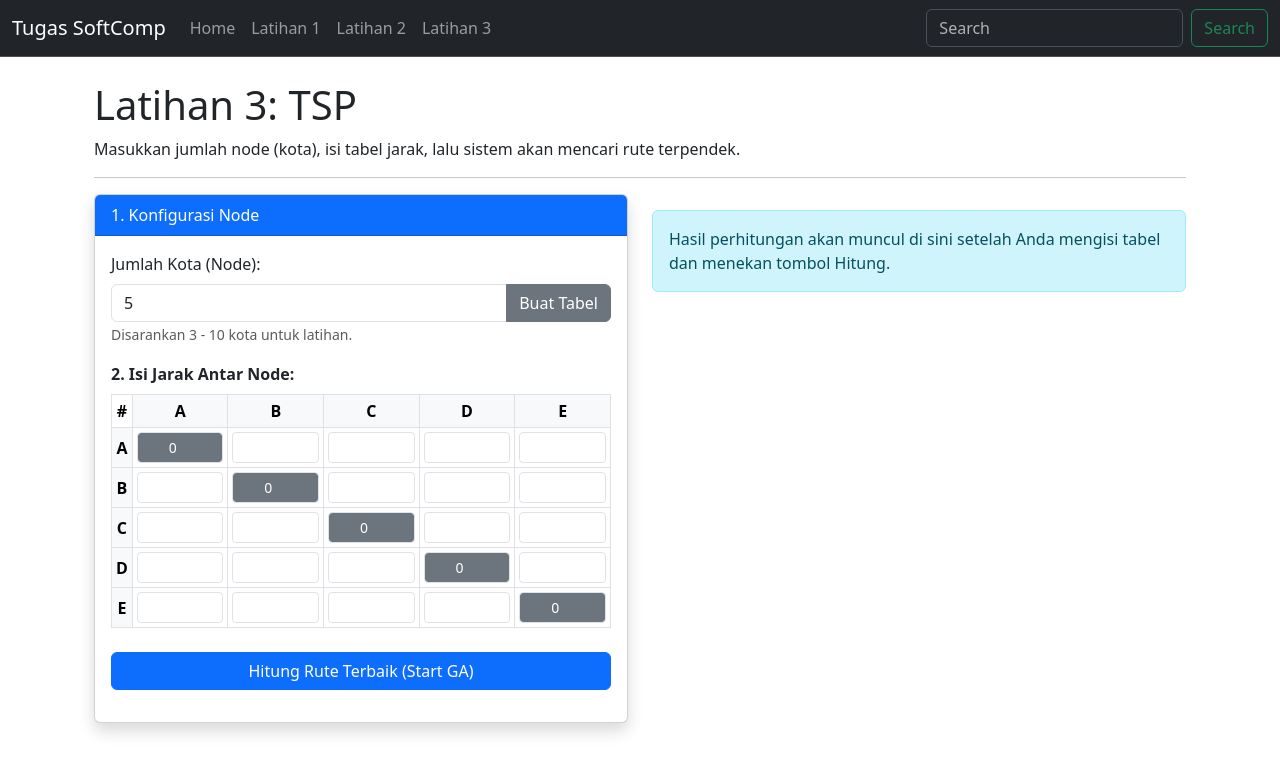
After one commit to kairiAry/SoftComp, a Flask app: page /latihan3/ in a window 1280 px wide. The commit adds this page. Shown: the top 773 px of the page. Run offline with Flask 3, Linux system fonts and the light colour scheme.

Commit message:
Latihan 4 - TSP

```diff
--- a/latihan/__init__.py
+++ b/latihan/__init__.py
@@ -1,6 +1,8 @@
 def register_blueprints(app):
     from .latihan1 import latihan1_bp
     from .latihan2 import latihan2_bp
+    from .latihan3 import latihan3_bp
 
     app.register_blueprint(latihan1_bp, url_prefix='/latihan1')
     app.register_blueprint(latihan2_bp, url_prefix='/latihan2')
+    app.register_blueprint(latihan3_bp, url_prefix='/latihan3')
--- /dev/null
+++ b/latihan/latihan3.py
@@ -0,0 +1,112 @@
+from flask import Blueprint, render_template, request
+import numpy as np
+import random
+import string
+
+latihan3_bp = Blueprint('latihan3', __name__)
+
+POP_SIZE = 100
+GENERATIONS = 200
+TOURNAMENT_K = 5
+PC = 0.9
+PM = 0.2
+ELITE_SIZE = 1
+
+def route_distance(route, dist_matrix):
+    d = sum(dist_matrix[route[i], route[(i+1)%len(route)]] for i in range(len(route)))
+    return d
+
+def create_individual(n):
+    ind = list(range(n))
+    random.shuffle(ind)
+    return ind
+
+def initial_population(size, n):
+    return [create_individual(n) for _ in range(size)]
+
+def tournament_selection(pop, dist_matrix):
+    k = random.sample(pop, TOURNAMENT_K)
+    return min(k, key=lambda ind: route_distance(ind, dist_matrix))
+
+def ordered_crossover(p1, p2):
+    size = len(p1)
+    a, b = sorted(random.sample(range(size), 2))
+    child = [-1]*size
+    child[a:b+1] = p1[a:b+1]
+    p2_idx = 0
+    for i in range(size):
+        if child[i] == -1:
+            while p2[p2_idx] in child:
+                p2_idx += 1
+            child[i] = p2[p2_idx]
+    return child
+
+def swap_mutation(ind):
+    a, b = random.sample(range(len(ind)), 2)
+    ind[a], ind[b] = ind[b], ind[a]
+
+@latihan3_bp.route('/', methods=['GET', 'POST'])
+def index():
+    rute_hasil = None
+    jarak_hasil = None
+    history = []
+    error_msg = None
+
+    jumlah_kota = 0
+
+    if request.method == 'POST':
+        try:
+            jumlah_kota = int(request.form.get('jumlah_kota'))
+
+            matrix_data = []
+            for i in range(jumlah_kota):
+                row = []
+                for j in range(jumlah_kota):
+                    input_name = f'dist_{i}_{j}'
+                    val = request.form.get(input_name)
+                    if val:
+                        row.append(float(val))
+                    else:
+                        row.append(0.0)
+                matrix_data.append(row)
+
+            dist_matrix = np.array(matrix_data)
+
+            cities = [string.ascii_uppercase[i] for i in range(jumlah_kota)]
+
+            pop = initial_population(POP_SIZE, jumlah_kota)
+            best = min(pop, key=lambda ind: route_distance(ind, dist_matrix))
+            best_dist = route_distance(best, dist_matrix)
+
+            for g in range(GENERATIONS):
+                new_pop = []
+                pop = sorted(pop, key=lambda ind: route_distance(ind, dist_matrix))
+
+                if route_distance(pop[0], dist_matrix) < best_dist:
+                    best = pop[0]
+                    best_dist = route_distance(best, dist_matrix)
+
+                new_pop.extend(pop[:ELITE_SIZE])
+
+                while len(new_pop) < POP_SIZE:
+                    p1 = tournament_selection(pop, dist_matrix)
+                    p2 = tournament_selection(pop, dist_matrix)
+                    child = ordered_crossover(p1, p2) if random.random() < PC else p1[:]
+                    if random.random() < PM: swap_mutation(child)
+                    new_pop.append(child)
+
+                pop = new_pop
+                history.append(best_dist)
+
+            rute_hasil = [cities[i] for i in best]
+            rute_hasil.append(rute_hasil[0])
+            jarak_hasil = round(best_dist, 2)
+
+        except Exception as e:
+            error_msg = f"Terjadi kesalahan input: {e}"
+
+    return render_template('halaman3.html',
+                           rute=rute_hasil,
+                           jarak=jarak_hasil,
+                           history=history,
+                           error=error_msg)
--- a/templates/halaman2.html
+++ b/templates/halaman2.html
@@ -2,6 +2,9 @@
 {% block title %}Latihan 3: Algoritma Genetika (Knapsack){% endblock %}
 
 {% block content %}
+<div class="container mt-4 mb-5">
+    <h1>Latihan 2: AG (Knapsack)</h1>
+    <hr>
 
     <div class="row">
         <div class="col-md-4">
@@ -123,4 +126,5 @@
             {% endif %}
         </div>
     </div>
+</div>
 {% endblock %}
--- /dev/null
+++ b/templates/halaman3.html
@@ -0,0 +1,153 @@
+{% extends "navbar.html" %}
+
+{% block title %}Latihan 3 - TSP{% endblock %}
+
+{% block content %}
+<div class="container mt-4 mb-5">
+    <h1>Latihan 3: TSP</h1>
+    <p>Masukkan jumlah node (kota), isi tabel jarak, lalu sistem akan mencari rute terpendek.</p>
+    <hr>
+
+    <div class="row">
+        <div class="col-md-6">
+            <div class="card shadow">
+                <div class="card-header bg-primary text-white">1. Konfigurasi Node</div>
+                <div class="card-body">
+                    <form method="POST" action="{{ url_for('latihan3.index') }}">
+
+                        <div class="mb-3">
+                            <label for="inputJumlah" class="form-label">Jumlah Kota (Node):</label>
+                            <div class="input-group">
+                                <input type="number" id="inputJumlah" name="jumlah_kota" class="form-control" min="3" max="10" value="5" required>
+                                <button type="button" class="btn btn-secondary" onclick="generateTable()">Buat Tabel</button>
+                            </div>
+                            <small class="text-muted">Disarankan 3 - 10 kota untuk latihan.</small>
+                        </div>
+
+                        <div id="matrixContainer" class="table-responsive mb-3" style="display:none;">
+                            <label class="form-label fw-bold">2. Isi Jarak Antar Node:</label>
+                            <table class="table table-bordered table-sm text-center" id="inputTable">
+                                </table>
+
+                            <button type="submit" class="btn btn-primary w-100 mt-2">
+                                <i class="bi bi-cpu"></i> Hitung Rute Terbaik (Start GA)
+                            </button>
+                        </div>
+
+                    </form>
+                </div>
+            </div>
+        </div>
+
+        <div class="col-md-6">
+            {% if error %}
+                <div class="alert alert-danger mt-3">{{ error }}</div>
+            {% endif %}
+
+            {% if rute %}
+            <div class="card shadow border-success">
+                <div class="card-header bg-success text-white">
+                    Hasil Optimasi
+                </div>
+                <div class="card-body text-center">
+                    <h2 class="display-6 fw-bold text-success">{{ jarak }} KM</h2>
+                    <p class="text-muted">Total Jarak Tempuh</p>
+
+                    <hr>
+                    <h5 class="card-title">Rute Terbaik:</h5>
+                    <div class="d-flex flex-wrap justify-content-center gap-2">
+                        {% for kota in rute %}
+                            <span class="badge bg-dark p-2">{{ kota }}</span>
+                            {% if not loop.last %} ➝ {% endif %}
+                        {% endfor %}
+                    </div>
+                </div>
+            </div>
+
+            <div class="mt-3">
+                <details>
+                    <summary class="text-primary" style="cursor: pointer;">Lihat History Penurunan Jarak</summary>
+                    <ul class="list-group mt-2" style="max-height: 200px; overflow-y:auto;">
+                        {% for h in history %}
+                            {% if loop.index % 20 == 0 or loop.first or loop.last %}
+                            <li class="list-group-item d-flex justify-content-between align-items-center">
+                                Gen {{ loop.index }}
+                                <span class="badge bg-primary rounded-pill">{{ h }}</span>
+                            </li>
+                            {% endif %}
+                        {% endfor %}
+                    </ul>
+                </details>
+            </div>
+            {% else %}
+                <div class="alert alert-info mt-3">
+                    Hasil perhitungan akan muncul di sini setelah Anda mengisi tabel dan menekan tombol Hitung.
+                </div>
+            {% endif %}
+        </div>
+    </div>
+</div>
+
+<script>
+    // Fungsi untuk membuat Label A, B, C...
+    function getLabel(index) {
+        return String.fromCharCode(65 + index); // 65 adalah kode ASCII untuk 'A'
+    }
+
+    function generateTable() {
+        const jumlah = document.getElementById('inputJumlah').value;
+        const container = document.getElementById('matrixContainer');
+        const table = document.getElementById('inputTable');
+
+        // Reset isi tabel
+        table.innerHTML = '';
+
+        if (jumlah < 2) {
+            alert("Jumlah kota minimal 2");
+            return;
+        }
+
+        // 1. Buat Header (A, B, C...)
+        let headerRow = '<thead><tr><th>#</th>';
+        for (let i = 0; i < jumlah; i++) {
+            headerRow += `<th class="bg-light">${getLabel(i)}</th>`;
+        }
+        headerRow += '</tr></thead>';
+        table.innerHTML += headerRow;
+
+        // 2. Buat Body (Baris input)
+        let bodyContent = '<tbody>';
+        for (let i = 0; i < jumlah; i++) {
+            bodyContent += `<tr>`;
+            // Label Baris (A, B, C...)
+            bodyContent += `<th class="bg-light align-middle">${getLabel(i)}</th>`;
+
+            for (let j = 0; j < jumlah; j++) {
+                // Logic: Diagonal (A ke A) nilainya 0 dan read-only
+                let isDiagonal = (i === j);
+                let val = isDiagonal ? 0 : "";
+                let readOnly = isDiagonal ? "readonly tabindex='-1'" : "";
+                let bgClass = isDiagonal ? "bg-secondary text-white" : "";
+
+                // Name format: dist_baris_kolom (contoh: dist_0_1)
+                bodyContent += `
+                    <td class="p-1">
+                        <input type="number" step="any" name="dist_${i}_${j}"
+                               class="form-control form-control-sm text-center ${bgClass}"
+                               value="${val}" ${readOnly} required>
+                    </td>
+                `;
+            }
+            bodyContent += `</tr>`;
+        }
+        bodyContent += '</tbody>';
+        table.innerHTML += bodyContent;
+
+        // Tampilkan container
+        container.style.display = 'block';
+    }
+
+    // Generate tabel otomatis saat halaman dimuat pertama kali
+    window.onload = generateTable;
+</script>
+{% endblock %}
--- a/templates/navbar.html
+++ b/templates/navbar.html
@@ -17,7 +17,7 @@
             <div class="collapse navbar-collapse" id="navbarSupportedContent">
                 <ul class="navbar-nav me-auto mb-2 mb-lg-0">
                     <li class="nav-item">
-                        <a class="nav-link" href="#">Home</a>
+                        <a class="nav-link" href="/">Home</a>
                     </li>
                     <li class="nav-item">
                         <a class="nav-link" href="{{ url_for('latihan1.index') }}">Latihan 1</a>
@@ -25,6 +25,9 @@
                     <li class="nav-item">
                         <a class="nav-link" href="{{ url_for('latihan2.index') }}">Latihan 2</a>
                     </li>
+                        <li class="nav-item">
+                            <a class="nav-link" href="{{ url_for('latihan3.index') }}">Latihan 3</a>
+                        </li>
                 </ul>
                 <form class="d-flex" role="search">
                     <input class="form-control me-2" type="search" placeholder="Search" aria-label="Search"/>
```
Lines whose indentation alone changed are shown as unchanged.
